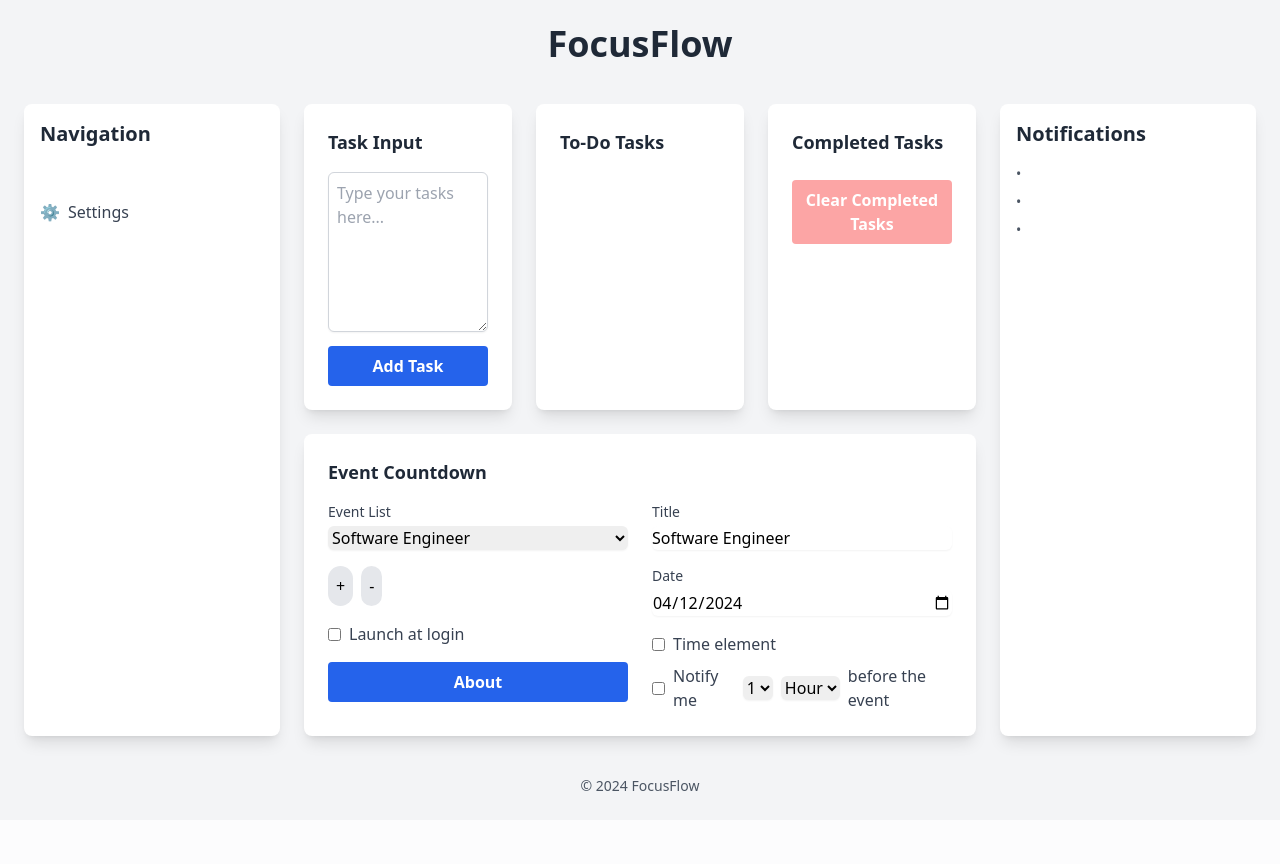
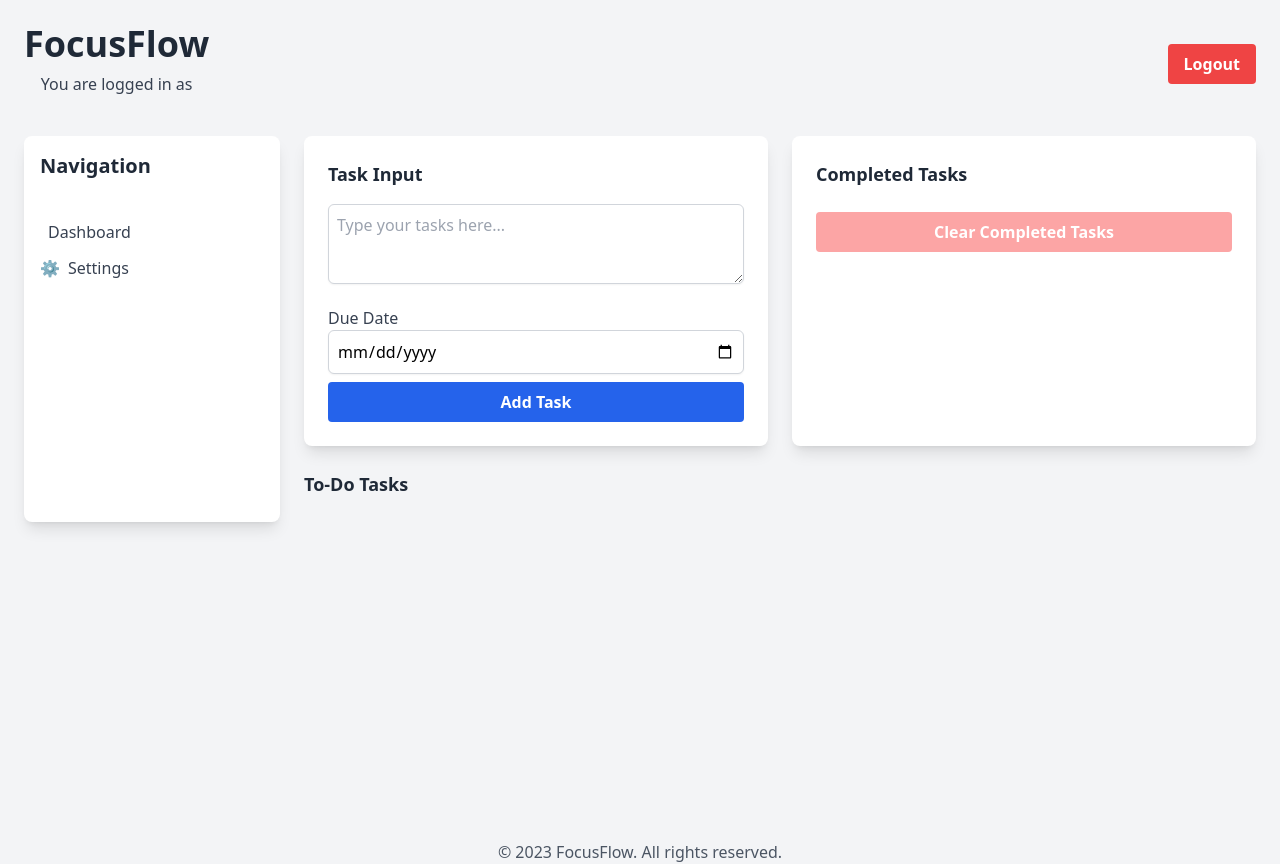
Before and after one commit to Dearing-H/-flask_app, a Flask app: template templates/dashboard.html in a window 1280 px wide. Before the commit the page ends 791 px from the top, so only its background shows below. Run offline with Flask 3, Linux system fonts and the light colour scheme; the template is opened without the code that fills it, so the values that code supplies are empty; some libraries are stand-ins or nearby versions.

Commit message:
Refactor database setup code and update database URI

```diff
--- a/app.py
+++ b/app.py
@@ -1,55 +1,50 @@
-from flask import Flask, render_template, request, flash, session
+from flask import Flask, render_template, request, flash, session, redirect, url_for
 from werkzeug.security import generate_password_hash, check_password_hash
 from sqlalchemy.orm import sessionmaker
 from sqlalchemy import create_engine
-from setup_dp import User
+from setup_dp import User, ToDo
+from datetime import datetime
 
 app = Flask(__name__)
-app.secret_key = "supersecretkey"
+app.secret_key = "abc123"
 
 #set up the database engine and session
-engine = create_engine("sqlite:///todo.db") #replace with your acutal DB URI
+engine = create_engine("sqlite:///todo.db") #replace with your actual DB URI
 Session = sessionmaker(bind=engine)
 db_session = Session()
 
-#define user details
-username = "Boss"
-password = "Bstream1"
-
-#hash` the password
-hashed_password = generate_password_hash(password)
-
-#create a new user instance
-new_user = User(username=username, password=hashed_password)
-
-#add the new user to the database
-db_session.add(new_user)
-db_session.commit()
-print("User added to the database")
-
 @app.route('/')
-def home():
+def index():
     return render_template('index.html')
-
 
 @app.route('/sign_up', methods=["GET", "POST"])
 def sign_up():
     if request.method == "POST":
         username = request.form.get("username")
         password = request.form.get("password")
-        confirm
+        confirm_password = request.form.get("confirm_password")
 
-        #hash the password
+        if password != confirm_password:
+            flash("Passwords do not match", "danger")
+            return render_template('sign_up.html')
+
+        # Check if the username already exists
+        existing_user = db_session.query(User).filter_by(username=username).first()
+        if existing_user:
+            flash("Username already exists", "danger")
+            return render_template('sign_up.html')
+
+        # hash the password
         hashed_password = generate_password_hash(password)
 
-        #create a new user instance
+        # create a new user instance
         new_user = User(username=username, password=hashed_password)
 
-        #add the new user to the database
+        # add the new user to the database
         db_session.add(new_user)
         db_session.commit()
         flash("You have successfully signed up", "success")
-        return render_template('login.html')
+        return redirect(url_for('login'))
     return render_template('sign_up.html')
 
 @app.route('/login', methods=["GET", "POST"])
@@ -64,11 +59,57 @@
         if user and check_password_hash(user.password, password):
             flash("You have successfully logged in", "success")
             session["user"] = username
-            return render_template('index.html')
+            return redirect(url_for('dashboard'))
         else:
             flash("Invalid username or password", "danger")
             return render_template('login.html')
     return render_template('login.html')
 
+@app.route('/dashboard')
+def dashboard():
+    if "user" in session:
+        username = session["user"]
+        user = db_session.query(User).filter_by(username=username).first()
+        todos = user.todos  # Assuming User model has a relationship with Todo model
+
+        return render_template('dashboard.html', todos=todos)
+    else:
+        flash("You need to login first", "danger")
+        return redirect(url_for('login'))
+
+@app.route('/add_task', methods=["POST"])
+def add_task():
+    if "user" in session:
+        task_description = request.form.get("task_description")
+        due_date_str = request.form.get("due_date")
+        try:
+            due_date = datetime.strptime(due_date_str, "%Y-%m-%d")
+        except ValueError:
+            flash("Invalid date format. Please use YYYY-MM-DD.", "danger")
+            return redirect(url_for('dashboard'))
+
+        username = session["user"]
+        user = db_session.query(User).filter_by(username=username).first()
+
+        if task_description:
+            new_task = ToDo(task=task_description, due_date=due_date, user_id=user.id)
+            db_session.add(new_task)
+            db_session.commit()
+            flash("Task added successfully", "success")
+        else:
+            flash("Task description cannot be empty", "danger")
+
+        return redirect(url_for('dashboard'))
+    else:
+        flash("You need to login first", "danger")
+        return redirect(url_for('login'))
+
+@app.route('/logout')
+def logout():
+    session.pop("user", None)
+    flash("You have been logged out", "success")
+    return redirect(url_for('index'))
+
+
 if __name__ == '__main__':
     app.run(debug=True)
--- a/templates/dashboard.html
+++ b/templates/dashboard.html
@@ -12,11 +12,19 @@
 <body class="bg-gray-100">
     <div class="min-h-screen p-6">
         <!-- Main Header -->
-        <header class="mb-10 text-center">
+        <header class="mb-10 flex justify-between items-center">
             <!-- Title of the application -->
-            <h1 class="text-4xl font-bold text-gray-800 mb-2">FocusFlow</h1>
+            <div class="text-center">
+                <h1 class="text-4xl font-bold text-gray-800 mb-2">FocusFlow</h1>
+                <!-- User Info -->
+                <p class="text-gray-700">You are logged in as <strong>{{ session['user'] }}</strong></p>
+            </div>
+            <!-- Logout Button -->
+            <a href="{{ url_for('index') }}"
+               class="mt-2 inline-block py-2 px-4 bg-red-500 text-white font-semibold rounded hover:bg-red-600">
+                Logout
+            </a>
         </header>
-
         <!-- Main Content -->
         <div class="flex gap-6">
             <!-- Navigation Sidebar -->
@@ -28,7 +36,7 @@
                     <ul class="space-y-3">
                         <li><a href="#" class="flex items-center gap-2 text-gray-700 hover:text-blue-600"><span></span> </a></li>
                         <li><a href="#" class="flex items-center gap-2 text-gray-700 hover:text-blue-600"><span></span> </a></li>
-                        <li><a href="#" class="flex items-center gap-2 text-gray-700 hover:text-blue-600"><span></span> </a></li>
+                        <li><a href="#" class="flex items-center gap-2 text-gray-700 hover:text-blue-600"><span></span> Dashboard</a></li>
                         <li><a href="#" class="flex items-center gap-2 text-gray-700 hover:text-blue-600"><span>⚙️</span> Settings</a></li>
                     </ul>
                 </nav>
@@ -36,29 +44,29 @@
 
             <!-- Dashboard Content -->
             <div class="flex-1 space-y-6">
-                <div class="grid grid-cols-3 gap-6">
+                <!-- Top Section: Task Input and Completed Tasks -->
+                <div class="flex gap-6">
                     <!-- Task Input Section -->
-                    <div class="bg-white p-6 rounded-lg shadow-lg">
+                    <div class="flex-1 bg-white p-6 rounded-lg shadow-lg">
                         <!-- Section title -->
                         <h3 class="text-lg font-semibold text-gray-800 mb-4">Task Input</h3>
                         <!-- Textarea for task input -->
-                        <textarea id="task-input" class="w-full h-40 p-2 border rounded-md border-gray-300 shadow-sm focus:border-blue-500 focus:ring-blue-500" placeholder="Type your tasks here..."></textarea>
-                        <!-- Button to add task -->
-                        <button onclick="addTask()" class="mt-2 w-full py-2 bg-blue-600 text-white font-semibold rounded hover:bg-blue-700">Add Task</button>
-                    </div>
-
-                    <!-- To-Do Tasks Section -->
-                    <div class="bg-white p-6 rounded-lg shadow-lg">
-                        <!-- Section title -->
-                        <h3 class="text-lg font-semibold text-gray-800 mb-4">To-Do Tasks</h3>
-                        <!-- List of to-do tasks -->
-                        <ul id="todo-tasks" class="list-disc pl-5 space-y-2">
-                            <!-- To-Do tasks will be added here -->
-                        </ul>
+                        <form action="{{ url_for('add_task') }}" method="post">
+                            <textarea name="task_description" id="task_description"
+                                      class="w-full h-20 p-2 border rounded-md border-gray-300 shadow-sm focus:border-blue-500 focus:ring-blue-500"
+                                      placeholder="Type your tasks here..."></textarea>
+                            <!-- Date input for task due date -->
+                            <div class="mt-4">
+                                <label for="due_date" class="block text-gray-700">Due Date</label>
+                                <input type="date" name="due_date" id="due_date"
+                                       class="w-full p-2 border rounded-md border-gray-300 shadow-sm focus:border-blue-500 focus:ring-blue-500">
+                            </div>
+                            <button type="submit" class="mt-2 w-full py-2 bg-blue-600 text-white font-semibold rounded hover:bg-blue-700">Add Task</button>
+                        </form>
                     </div>
 
                     <!-- Completed Tasks Section -->
-                    <div class="bg-white p-6 rounded-lg shadow-lg">
+                    <div class="flex-1 bg-white p-6 rounded-lg shadow-lg">
                         <!-- Section title -->
                         <h3 class="text-lg font-semibold text-gray-800 mb-4">Completed Tasks</h3>
                         <!-- List of completed tasks -->
@@ -70,119 +78,30 @@
                     </div>
                 </div>
 
-                <!-- Event Countdown (Details) Section -->
-                <div class="bg-white p-6 rounded-lg shadow-lg">
+                <!-- To-Do Tasks Section -->
+                <!-- <div class="bg-white p-10 rounded-lg shadow-lg"></div> -->
                     <!-- Section title -->
-                    <h3 class="text-lg font-semibold text-gray-800 mb-4">Event Countdown</h3>
-                    <div class="grid grid-cols-2 gap-6">
-                        <!-- Left Column -->
-                        <div class="space-y-4">
-                            <!-- Event list dropdown -->
-                            <div>
-                                <label class="block text-sm font-medium text-gray-700">Event List</label>
-                                <select class="mt-1 block w-full rounded-md border-gray-300 shadow-sm focus:border-blue-500 focus:ring-blue-500">
-                                    <option>English Advanced</option>
-                                    <option>Business Report</option>
-                                    <option>Math Standard</option>
-                                    <option selected>Software Engineer</option>
-                                </select>
-                            </div>
-                            <!-- Buttons to add or remove events -->
-                            <div class="flex space-x-2">
-                                <button class="p-2 bg-gray-200 rounded-full hover:bg-gray-300">+</button>
-                                <button class="p-2 bg-gray-200 rounded-full hover:bg-gray-300">-</button>
-                            </div>
-                            <!-- Checkbox for launch at login -->
-                            <div class="flex items-center">
-                                <input type="checkbox" id="launch-login" class="rounded text-blue-600">
-                                <label for="launch-login" class="ml-2 text-gray-700">Launch at login</label>
-                            </div>
-                            <!-- About button -->
-                            <button class="w-full py-2 bg-blue-600 text-white font-semibold rounded hover:bg-blue-700">About</button>
+                    <h3 class="text-lg font-semibold text-gray-800 mb-4">To-Do Tasks</h3>
+                    <!-- List of to-do tasks -->
+                    <div class="grid grid-cols-1 md:grid-cols-2 lg:grid-cols-3 gap-4">
+                        {% for todo in todos %}
+                        <div class="bg-gray-50 p-4 rounded-lg border border-gray-200 shadow-sm transition-transform transform hover:scale-105 hover:shadow-md">
+                            <p class="text-gray-800 font-semibold truncate">{{ todo.task }}</p>
+                            <p class="text-sm text-gray-600 mt-2">Due: {{ todo.due_date }}</p>
+                            <p class="text-sm text-gray-600 mt-1" id="time-remaining-{{ todo.id }}"></p>
+                            <button class="mt-4 w-full py-2 px-4 bg-green-500 text-white text-sm font-medium rounded hover:bg-green-600">Mark as Done</button>
                         </div>
-
-                        <!-- Right Column -->
-                        <div class="space-y-4">
-                            <!-- Input for event title -->
-                            <div>
-                                <label class="block text-sm font-medium text-gray-700">Title</label>
-                                <input type="text" value="Software Engineer" class="mt-1 block w-full rounded-md border-gray-300 shadow-sm">
-                            </div>
-                            <!-- Input for event date -->
-                            <div>
-                                <label class="block text-sm font-medium text-gray-700">Date</label>
-                                <input type="date" value="2024-04-12" class="mt-1 block w-full rounded-md border-gray-300 shadow-sm">
-                            </div>
-                            <!-- Notification settings -->
-                            <div class="space-y-2">
-                                <!-- Checkbox for time element -->
-                                <div class="flex items-center">
-                                    <input type="checkbox" id="time-element" class="rounded">
-                                    <label for="time-element" class="ml-2 text-gray-700">Time element</label>
-                                </div>
-                                <!-- Checkbox and dropdowns for notification settings -->
-                                <div class="flex items-center">
-                                    <input type="checkbox" id="notify-me" class="rounded">
-                                    <label for="notify-me" class="ml-2 text-gray-700">Notify me</label>
-                                    <select class="ml-2 rounded-md border-gray-300 shadow-sm">
-                                        <option>1</option>
-                                    </select>
-                                    <select class="ml-2 rounded-md border-gray-300 shadow-sm">
-                                        <option>Hour</option>
-                                    </select>
-                                    <span class="ml-2 text-gray-700">before the event</span>
-                                </div>
-                            </div>
-                        </div>
+                        {% endfor %}
                     </div>
                 </div>
-            </div>
 
-            <!-- Notifications Panel -->
-            <div class="w-64 bg-white rounded-lg shadow-lg p-4">
-                <!-- Notifications title -->
-                <h2 class="text-xl font-semibold text-gray-800 mb-4">Notifications</h2>
-                <!-- List of notifications -->
-                <ul class="space-y-2 text-gray-600">
-                    <li class="text-sm">• </li>
-                    <li class="text-sm">• </li>
-                    <li class="text-sm">• </li>
-                </ul>
             </div>
         </div>
 
         <!-- Footer -->
-        <footer class="mt-10 text-center text-gray-600 text-sm">
-            <!-- Footer content -->
-            © 2024 FocusFlow
+        <footer class="mt-10 text-center text-gray-600">
+            <p>&copy; 2023 FocusFlow. All rights reserved.</p>
         </footer>
     </div>
-
-    <script>
-        // Function to add a task to the to-do list
-        function addTask() {
-            const taskInput = document.getElementById('task-input');
-            const taskText = taskInput.value.trim();
-            if (taskText) {
-                const todoTasks = document.getElementById('todo-tasks');
-                const li = document.createElement('li');
-                li.className = 'text-gray-700';
-                li.textContent = taskText;
-                // Set onclick event to mark task as completed
-                li.onclick = function() {
-                    completeTask(this);
-                };
-                todoTasks.appendChild(li);
-                taskInput.value = '';
-            }
-        }
-
-        // Function to mark a task as completed
-        function completeTask(taskElement) {
-            const completedTasks = document.getElementById('completed-tasks');
-            taskElement.onclick = null; // Remove onclick event
-            completedTasks.appendChild(taskElement);
-        }
-    </script>
 </body>
 </html>
--- a/templates/sign_up.html
+++ b/templates/sign_up.html
@@ -145,7 +145,7 @@
 <body>
     <div class="container">
         <h1>Sign Up</h1>
-        <form action="/submit_signup" method="post">
+        <form action="/sign_up" method="post">
             <label for="username">Username:</label>
             <input type="text" id="username" name="username" required>
             <label for="password">Password:</label>
```
Also changed, not shown: setup_dp.py (+27 -19 lines), templates/index.html (+8 -4 lines), templates/to_do.htm (added, +90 -0 lines), dp.py (deleted), templates/test.html (added), todo.db, todo.py (deleted), 1 other file.
